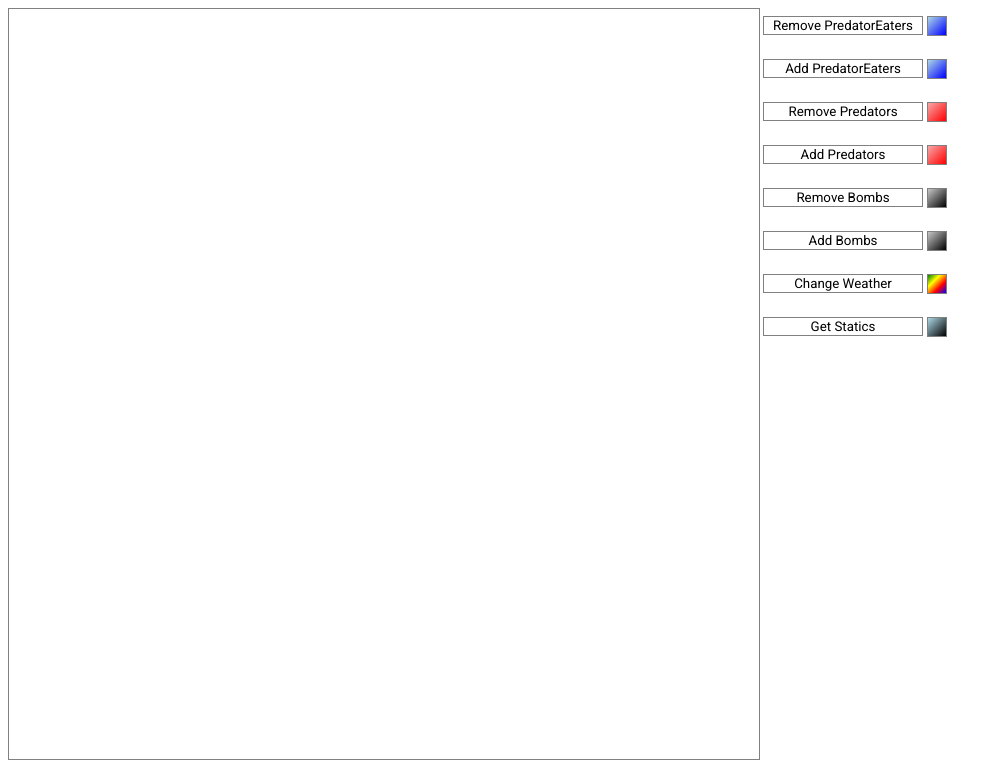
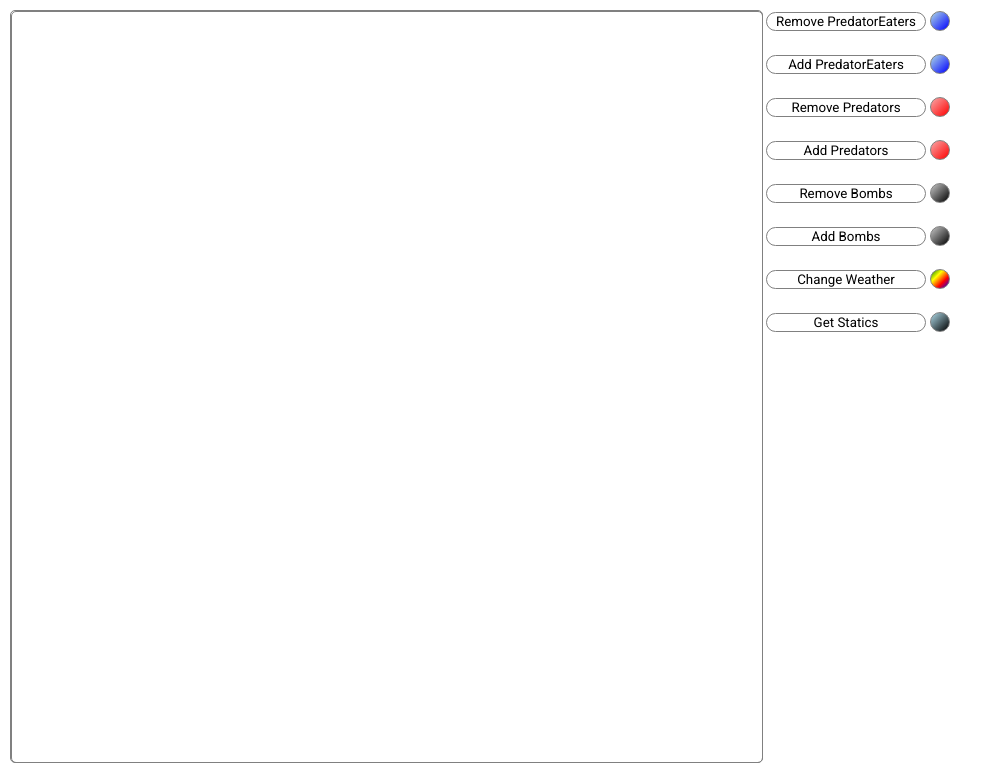
Before and after one commit to alienobserver/Game_Of_Life, a website: page Game/index.html in a window 1280 px wide. Shown: the top 764 px of the page, without its empty margins (0-1005 px from the left). Drawn offline with nearby package versions, Linux system fonts and the light colour scheme; no server answers.

Commit message:
Update. Everything is working

```diff
--- a/Game/index.html
+++ b/Game/index.html
@@ -3,19 +3,19 @@
     <meta charset="UTF-8">
     <meta name="viewport" content="width=device-width, initial-scale=1.0">
     <meta http-equiv="X-UA-Compatible" content="ie=edge">
-    <canvas id="myCanvas" width="750" height="750" style="display: inline-block;"></canvas>
     <link href="https://fonts.googleapis.com/css?family=Roboto&display=swap" rel="stylesheet">
     <title>Document</title>
     <style>
         .button {
             display: inline-block;
             position: relative;
-            bottom: 750px;
-            left: 755px;
+            bottom: 755px;
+            left: 758px;
             border: 1px solid gray;
             background-color: white;
             min-width: 160px;
             font-family: 'Roboto', sans-serif;
+            border-radius: 13px;
         }
         .button:focus{
             background-color: gray;
@@ -23,22 +23,23 @@
         }
         #myCanvas{
             border: 1px solid gray;
+            border-radius: 5px;
         }
         div{
            display: inline-block;
            position: relative;
-           bottom: 744px;
-           left: 755px;
+           bottom: 750px;
+           left: 758px;
            height: 18px;
            width: 18px;
            border: 1px solid gray;
+           border-radius: 15px;
         }
         h4 {
            display: inline-block;
            position: relative;
-           bottom: 744px;
-           left: 755px;
-           color: rgb(85, 85, 85);
+           bottom: 755px;
+           left: 758px;
            font-family: 'Roboto', sans-serif;
         }
         table{
@@ -53,9 +54,22 @@
             border: 1px solid gray;
             height: 70px;
         }
+        #canvas{
+           position: relative;
+           top: 2px;
+           left: 2px;
+           height: 751px;
+           width: 751px;
+           border: 1px solid gray;
+           border-radius: 5px;
+           display: inline-block;
+        }
     </style>
 </head>
 <body>
+    <div id="canvas">
+        <canvas id="myCanvas" width="750" height="750" style="display: inline-block;"></canvas>
+    </div>
     <script src="/socket.io/socket.io.js"></script>
     <script>
         var socket = io();
@@ -69,9 +83,7 @@
         var weather = "spring";
         var text = "";
 
-        change_weather(  );
-
-        function get_stat(x) {
+        function get_stat( ) {
             socket.emit('send stat');
         }
 
@@ -187,6 +199,8 @@
                 }
             }
         });
+        change_weather(  );
+        get_stat(  );
     </script>
     <br>
     <button onclick="mode1()" class="button">Remove PredatorEaters</button>
--- a/Game/index.js
+++ b/Game/index.js
@@ -75,7 +75,7 @@ io.on('connection', function (socket) {
    setInterval(function () {
       Game.draw();
       io.sockets.emit('get canvas', matrix);
-   }, 70);
+   }, 55);
 
 });
 
--- a/Game/statistics.json
+++ b/Game/statistics.json
@@ -1 +1 @@
-{"grass":868,"grassEater":169,"predator":162,"predatorEater":71,"bomb":6,"personGenerator":1}
+{"grass":1025,"grassEater":159,"predator":170,"predatorEater":65,"bomb":6,"personGenerator":1}
```
